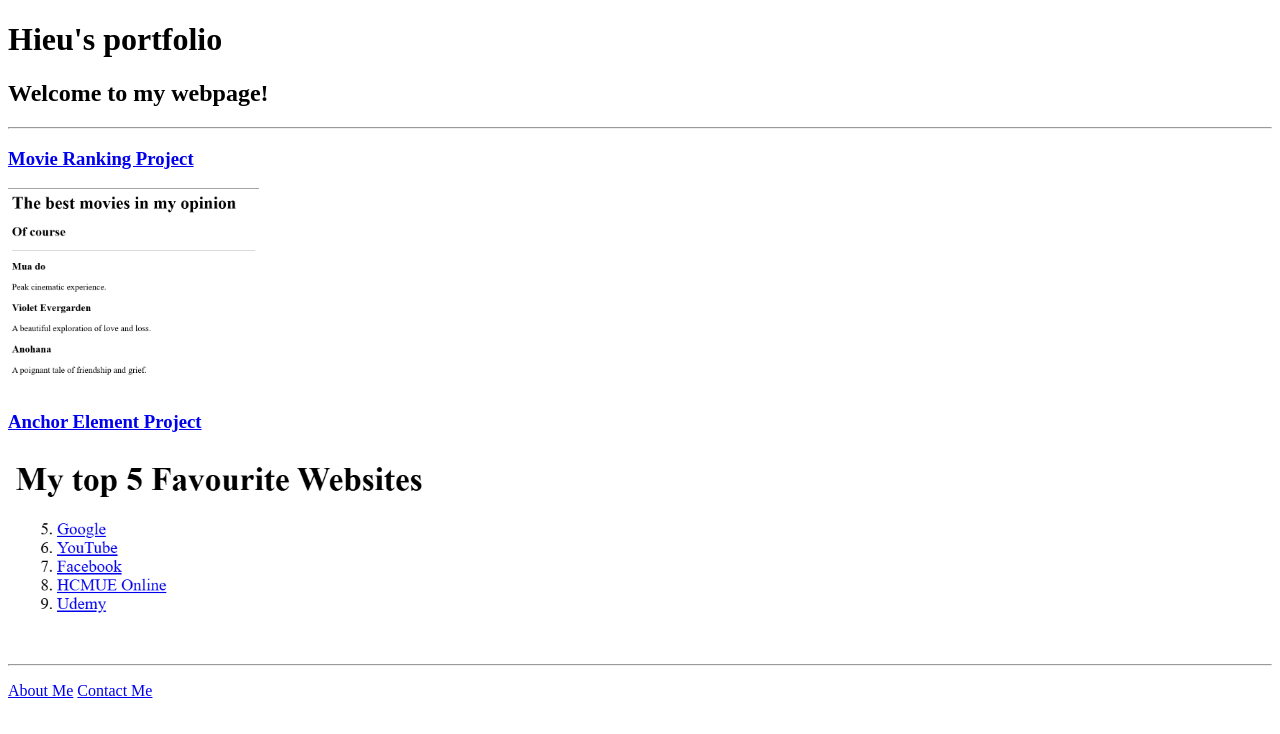
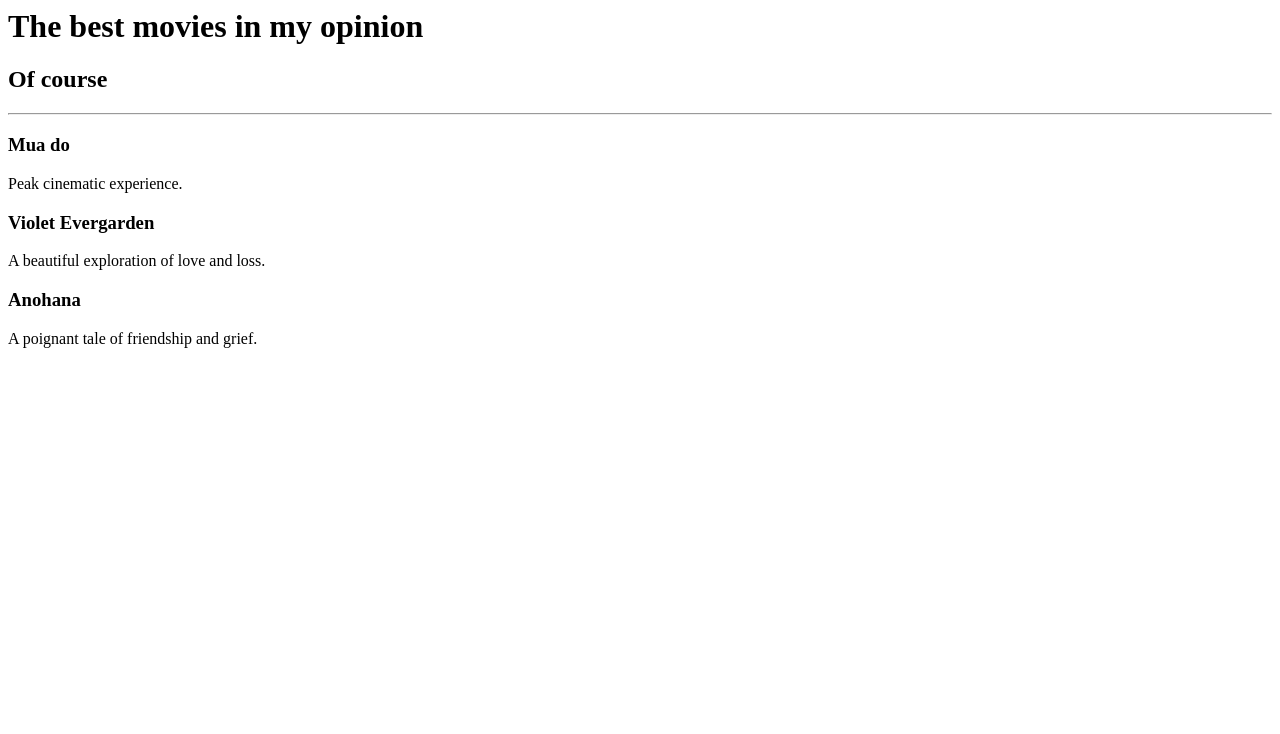
Before and after one commit to hantronghieu2077-ctrl/portfolio, a plain HTML site: page index.html in a window 1280 px wide. Drawn offline with Linux system fonts and the light colour scheme.

Commit message:
Add files via upload

```diff
--- a/index.html
+++ b/index.html
@@ -1,35 +1,10 @@
-<!-- TODO 1: Create the HTML Boilerplate -->
-
-<!-- TODO 2: Add Your previous projects' HTML into the public folder -->
-
-<!-- TODO 3: Take screenshots of your project previews and add the images to the images folder -->
-
-<!-- TODO 4: Add titles/subtitles etc. -->
-
-<!-- TODO 5: Add a link to the project pages -->
-
-<!-- TODO 6: Add images to show the project previews
-HINT for TODO 6: You can use the height attribute set to 200 to make the image smaller:
-https://developer.mozilla.org/en-US/docs/Web/HTML/Element/img#attr-height -->
-
-<!-- TODO 7: Add the Contact Me and About Me page links -->
-<!DOCTYPE html>
-<html lang="en">
-<html>
-    <head>
-        <meta charset="UTF-8" />
-        <meta name="viewport" content="width=device-width, initial-scale=1.0" />
-        <title>My Portfolio</title>
-    </head>
-    <body>
-        <h1>Hieu's portfolio</h1>
-        <h2>Welcome to my webpage!</h2>
-        <hr />
-        <h3><a href="../2.4 Movie Ranking Project/index.html">Movie Ranking Project</a></h3>
-        <img title="looks cool!" src="./assets/images/my-movie-ranking.png" alt="Movie ranking project" height="200"/>
-        <h3><a href="../3.2 Anchor Elements/index.html">Anchor Element Project</a></h3>
-        <img title="looks cool!" src="./assets/images/my-favorite-websites.png" alt="Anchor element project" height="200"/>
-        <hr />
-        <p><a href="../4.1+webpages/public/about.html">About Me</a> <a href="../4.1+webpages/public/contact.html">Contact Me</a></p>
-    </body>
-</html>
+<!-- Write your code below -->
+ <h1>The best movies in my opinion</h1>
+ <h2>Of course</h2>
+ <hr />
+ <h3>Mua do</h3>
+ <p>Peak cinematic experience.</p>
+ <h3>Violet Evergarden</h3>
+ <p>A beautiful exploration of love and loss.</p>
+ <h3>Anohana</h3>
+ <p>A poignant tale of friendship and grief.</p>
```
Also changed, not shown: solution.html (+34 -19 lines), goal.png.
